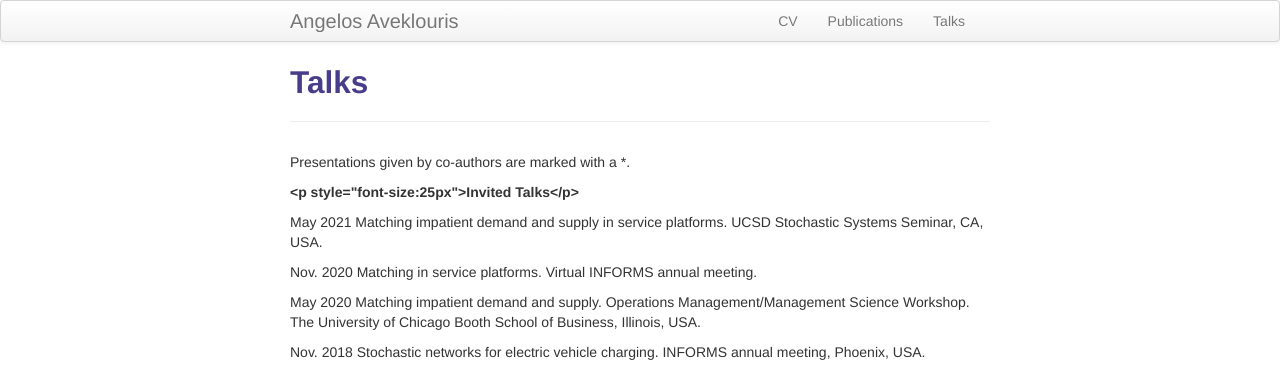
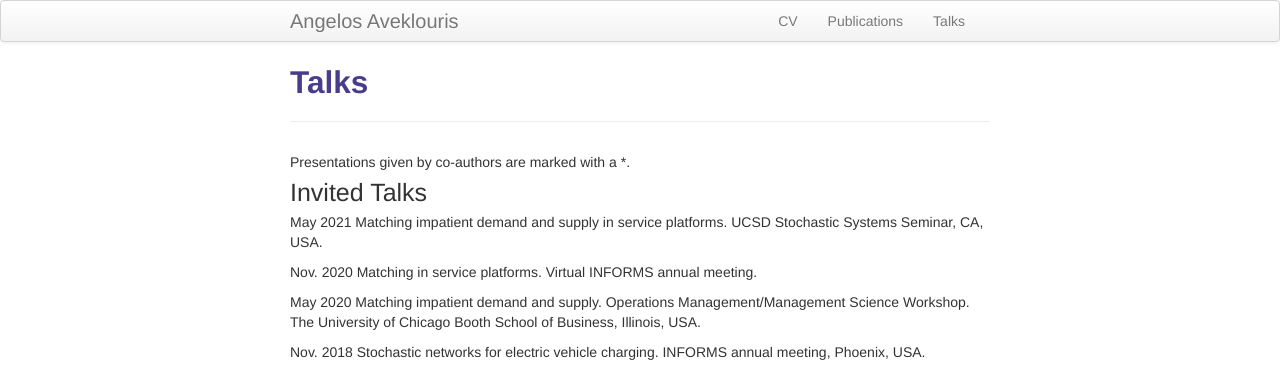
Before and after one commit to Angelos90/Angelos90.github.io, a Jekyll site: the page built from pages/talks.md, in a window 1280 px wide. Shown: the top 372 px of the page. Built offline with Jekyll 4.4.1, drawn with Linux system fonts in a browser that asks for light colours.

Commit message:
Update talks.md

```diff
--- a/pages/talks.md
+++ b/pages/talks.md
@@ -8,7 +8,7 @@ description: Angelos Aveklouris' Talks
 
 Presentations given by co-authors are marked with a *.
 
- <b><p style="font-size:25px">Invited Talks</p>
+ <p style="font-size:25px">Invited Talks</p>
 
   May 2021	 Matching impatient demand and supply in service platforms. UCSD Stochastic Systems Seminar, CA, USA.
 
```
